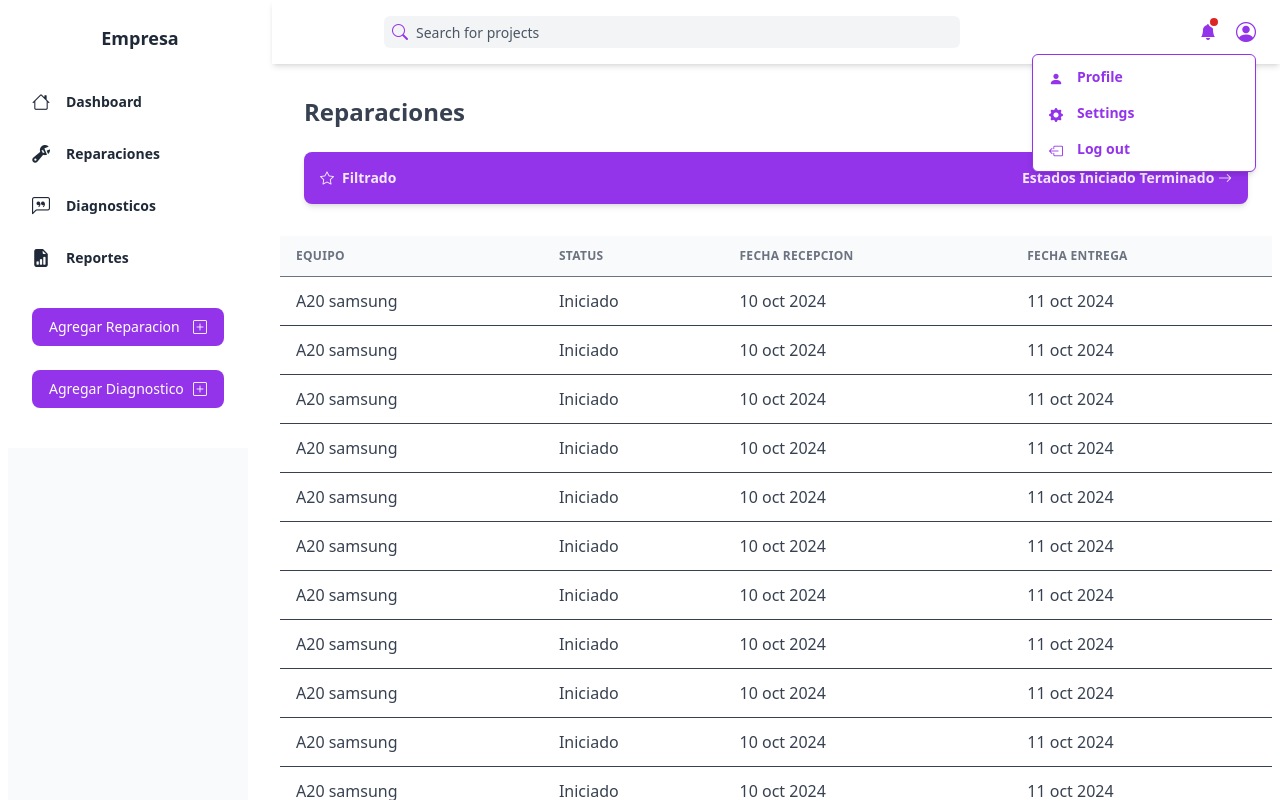
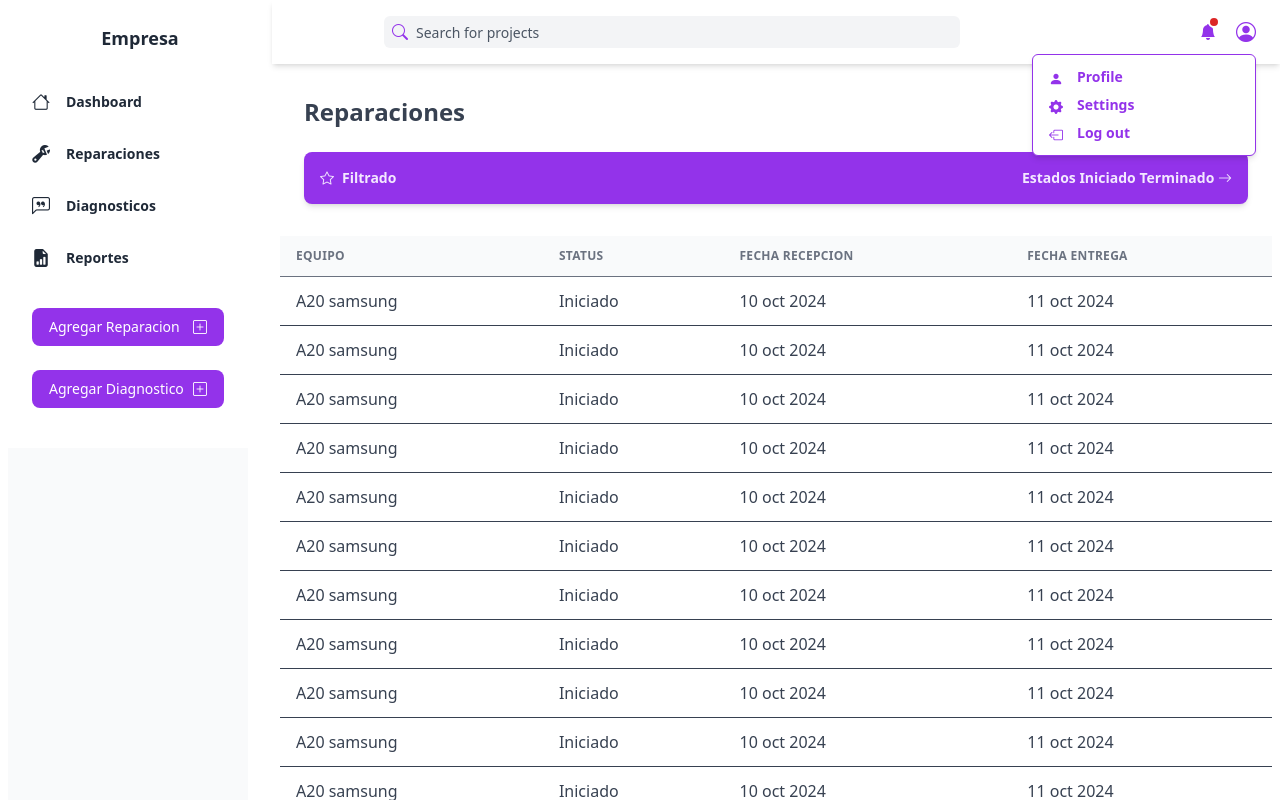
Before and after one commit to AvielAD/ui-components, a Next.js app: page /dashboard1/pagina3 in a window 1280 px wide. Both pictures are taken after a click on the button 1246 px from the left and 32 px from the top of the page. Shown: the top 800 px of the page. Built offline with nearby package versions, Linux system fonts and the light colour scheme.

Commit message:
publish actions config

```diff
--- a/app/dashboard1/layout.tsx
+++ b/app/dashboard1/layout.tsx
@@ -47,7 +47,7 @@ export default function Index({ children, }: { children: React.ReactNode }) {
                 <SideBarNew routes={routes} actions={actions}></SideBarNew>
             </div>
             <div className="">
-                <HeaderBarNew routes={routes} actions={actions}></HeaderBarNew>
+                <HeaderBarNew uriconfigs={configactions} routes={routes} actions={actions}></HeaderBarNew>
             </div>
             <div className="p-2">
                 {children}
@@ -79,3 +79,21 @@ const routes = [
       icon: "bi bi-file-earmark-bar-graph-fill"
     },
   ]
+
+  const configactions=[
+    {
+      uri: "/dashboard1/pagina1",
+      name: "Profile",
+      icon: "bi bi-person-fill"
+    },
+    {
+      uri: "/dashboard1/pagina1",
+      name: "Settings",
+      icon: "bi bi-gear-fill"
+    },
+    {
+      uri: "/dashboard1/pagina1",
+      name: "Log out",
+      icon: "bi bi-box-arrow-left"
+    }
+  ]
--- a/components/haderbar/index.tsx
+++ b/components/haderbar/index.tsx
@@ -1,7 +1,12 @@
 import Link from "next/link"
 import { useState } from "react"
 
-const Index = (props: { routes: Array<{ route: string, nameroute: string, icon: string }>, actions: Array<{ nameaction: string, action: boolean, setaction: ()=>void }> }) => {
+const Index = (props: {
+    routes: Array<{ route: string, nameroute: string, icon: string }>,
+    actions: Array<{ nameaction: string, action: boolean, setaction: () => void }>,
+    uriconfigs: Array<{ uri: string, name: string, icon: string }>
+}) => {
+
     const [show, setShow] = useState({ toglemenu: false, notimenu: false, profilemenu: false })
 
     const closeMenus = () => {
@@ -121,32 +126,17 @@ const Index = (props: { routes: Array<{ route: string, nameroute: string, icon:
                                     <i className="bi bi-person-circle object-cover text-xl w-8 h-8 rounded-full"></i>
                                 </button>
                                 <ul className={`${show.profilemenu ? "" : "hidden"} absolute right-0 w-56 p-2 mt-2 space-y-2 text-gray-600 bg-white border border-gray-100 rounded-md shadow-md dark:border-gray-700 dark:text-gray-300 dark:bg-gray-700`}>
-                                    <li className="flex">
-                                        <a
-                                            className="inline-flex items-center w-full px-2 py-1 text-sm font-semibold transition-colors duration-150 rounded-md hover:bg-gray-100 hover:text-gray-800 dark:hover:bg-gray-800 dark:hover:text-gray-200"
-                                            href="#"
-                                        >
-                                            <i className="bi bi-person-fill w-4 h-4 mr-3"></i>
-                                            <span>Profile</span>
-                                        </a>
-                                    </li>
-                                    <li className="flex">
-                                        <a
-                                            className="inline-flex items-center w-full px-2 py-1 text-sm font-semibold transition-colors duration-150 rounded-md hover:bg-gray-100 hover:text-gray-800 dark:hover:bg-gray-800 dark:hover:text-gray-200"
-                                            href="#"
-                                        >
-                                            <i className="bi bi-gear-fill w-4 h-4 mr-3"></i>
-                                            <span>Settings</span>
-                                        </a>
-                                    </li>
-                                    <li className="flex">
-                                        <a
-                                            className="inline-flex items-center w-full px-2 py-1 text-sm font-semibold transition-colors duration-150 rounded-md hover:bg-gray-100 hover:text-gray-800 dark:hover:bg-gray-800 dark:hover:text-gray-200"
-                                            href="#"
-                                        >
-                                            <i className="bi bi-box-arrow-left w-4 h-4 mr-3"></i>
-                                            <span>Log out</span>
-                                        </a>
+                                    <li className="flex-wrap">
+                                        {
+                                            props.uriconfigs?.map((item: { uri: string, name: string, icon: string }, index) => (
+                                                <Link key={index} className="inline-flex items-center w-full px-2 py-1 text-sm font-semibold transition-colors duration-150 rounded-md hover:bg-gray-100 hover:text-gray-800 dark:hover:bg-gray-800 dark:hover:text-gray-200" href={item.uri}>
+                                                    <i className={`${item.icon} w-4 h-4 mr-3`}></i>
+                                                    <span>
+                                                        {item.name}
+                                                    </span>
+                                                </Link>
+                                            ))
+                                        }
                                     </li>
                                 </ul>
                             </li>
--- a/package.json
+++ b/package.json
@@ -1,6 +1,6 @@
 {
   "name": "@avielad/componentspublish",
-  "version": "0.1.5",
+  "version": "0.1.6",
   "repository": "https://github.com/AvielAD/ui-components.git",
   "scripts": {
     "next:dev": "next dev",
```
Also changed, not shown: 4 other files (tests, documents, lock files or other folders).
